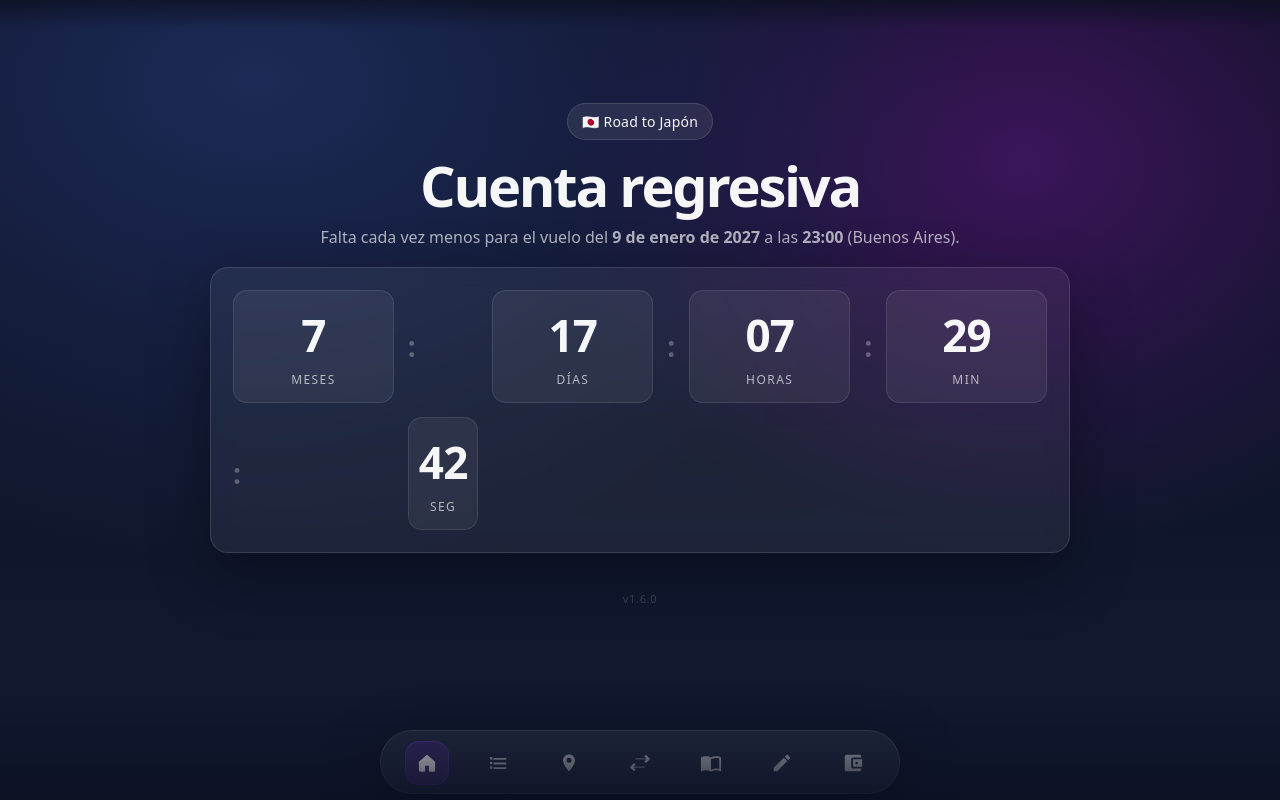
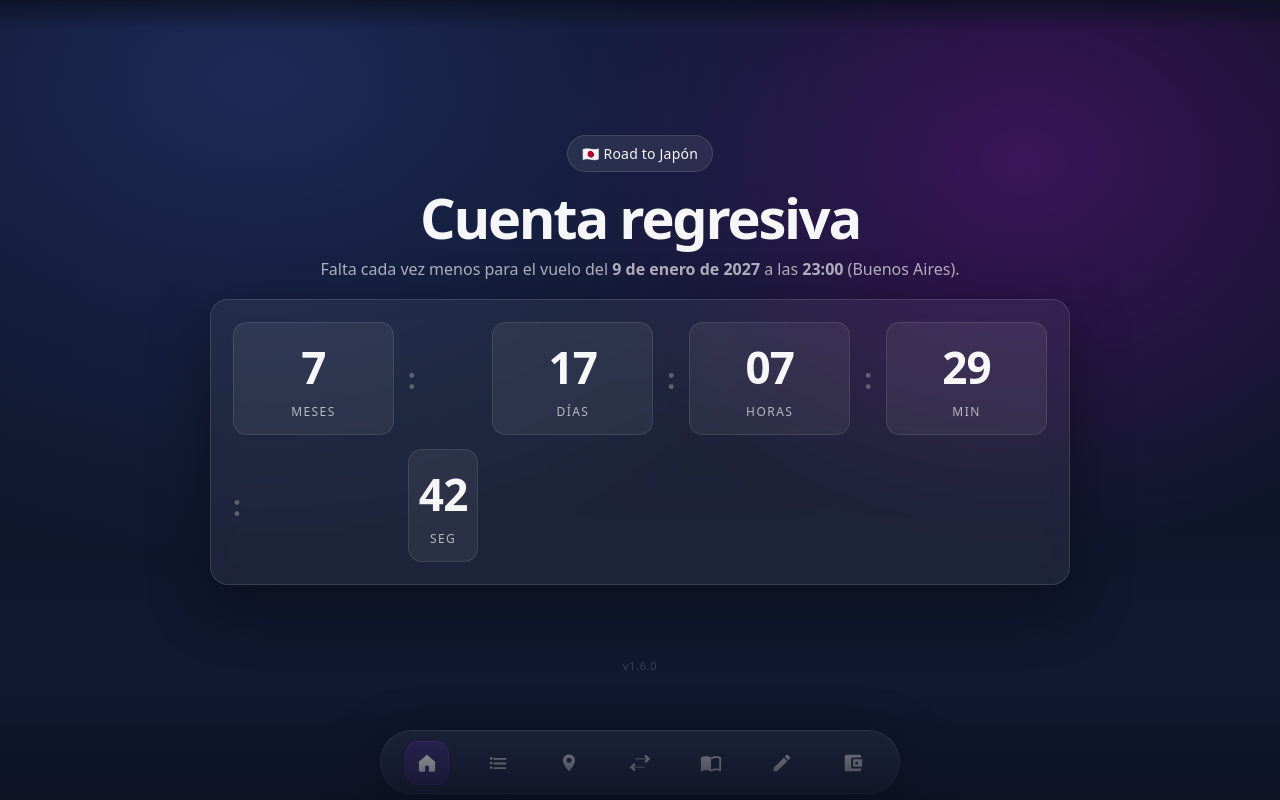
Before and after one commit to NicoCartellone/road-to-japon, a React (Vite) app: page / in a window 1280 px wide. Built offline with nearby package versions, Linux system fonts and the light colour scheme; no server answers.

Commit message:
fix: versión visible en la home — posición absoluta abajo
https://claude.ai/code/session_0195vnLTVdSXrgY6oWdR5GCu

```diff
--- a/src/pages/HomePage.tsx
+++ b/src/pages/HomePage.tsx
@@ -62,7 +62,7 @@ export default function HomePage({ remaining }: Props) {
           </div>
         )}
       </section>
-      <p className="app-version">v{__APP_VERSION__}</p>
+      <p className="app-version" style={{ position: 'absolute', bottom: 12, left: 0, right: 0 }}>v{__APP_VERSION__}</p>
     </div>
   )
 }
--- a/src/style.css
+++ b/src/style.css
@@ -116,6 +116,7 @@ body::after {
   flex: 1;
   justify-content: center;
   gap: 18px;
+  position: relative;
 }
 
 .header {
```
